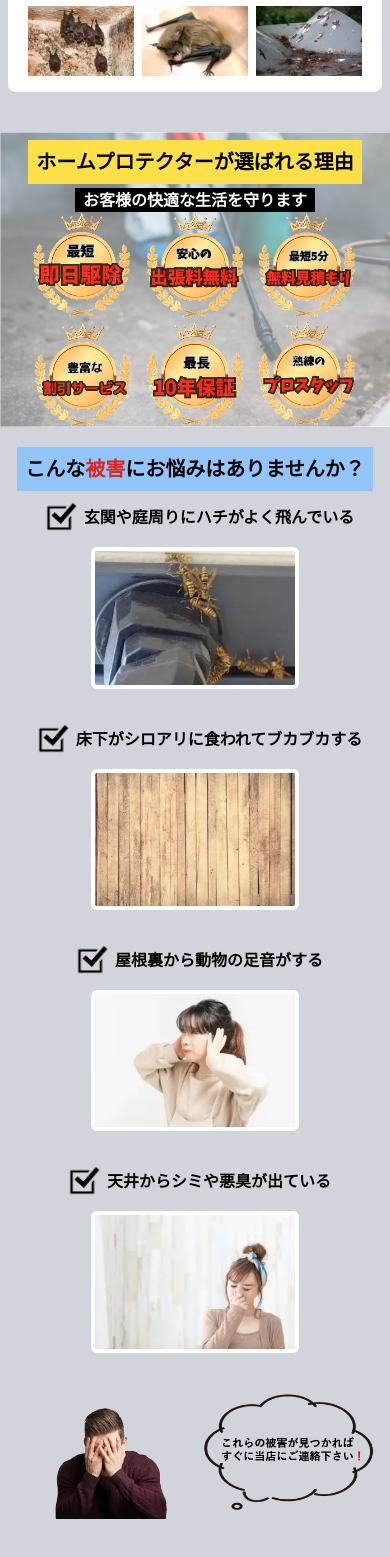
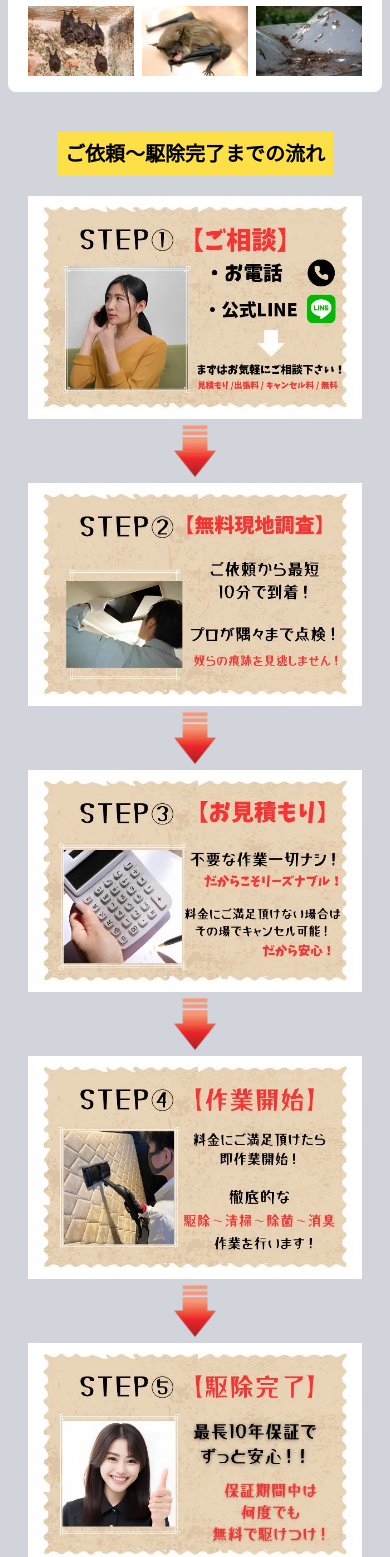
Before and after one commit to ss1119/gaityu-kujo-han, a React (Create React App) app: page / in a window 390 px wide. Shown: the part 7720-9277 px from the top of the page. Built offline with nearby package versions, Linux system fonts and the light colour scheme.

Commit message:
依頼から駆除の流れの修正

```diff
--- a/src/components/parts/Flow.tsx
+++ b/src/components/parts/Flow.tsx
@@ -1,17 +1,14 @@
 type Props = {
-  title: string;
+  fileName: string;
   text: string;
 };
 
 export const Flow = (porps: Props) => {
   return (
-    <div className="flex items-center justify-between">
-      <div className="flex items-center font-bold border-l-8 border-sky-600 text-lg pl-2 xs:text-xs sm:text-xl md:text-3xl lg:text-4xl lg:h-12 lg:pl-4 xl:text-5xl xl:h-16 xl:pl-5">
-        {porps.title}
-      </div>
-      <div className="font-bold text-sm w-3/5 maker p-1 xs:text-xs md:text-lg lg:p-3 xl:text-xl">
-        {porps.text}
-      </div>
-    </div>
+    <img
+      src={"assets/requestFlow/" + porps.fileName}
+      alt={porps.text}
+      className="mx-4 lg:w-2/5 xl:w-1/2"
+    />
   );
 };
--- a/src/components/templates/RequestFlow.tsx
+++ b/src/components/templates/RequestFlow.tsx
@@ -1,34 +1,65 @@
+import { Arrow } from "../parts/Arrow";
 import { Flow } from "../parts/Flow";
-import { Wave } from "../parts/Wave";
 
 export const RequestFlow = () => {
   return (
-    <div className="flex flex-col items-center request-flow-bg pt-5 pb-7 md:pb-14 lg:pt-14 lg:pb-14">
-      <div className="flex justify-center items-center p-2 mb-5 font-bold bg-yellow-300 text-xl xs:text-sm xs:py-1 md:text-4xl md:px-4 lg:px-5 lg:mb-10 lg:text-5xl">
+    <div className="flex flex-col items-center bg-gray-300 pb-7 md:pb-14 lg:pb-14">
+      <div className="flex justify-center items-center p-2 mb-5 font-bold bg-yellow-300 text-xl xs:text-sm xs:py-1 xs:mb-3 md:text-4xl md:px-4 lg:px-5 lg:mb-10 lg:text-5xl">
         ご依頼〜駆除完了までの流れ
       </div>
-      <div className="flex flex-col w-full px-3 md:pl-16 md:pr-16 lg:pl-28 lg:pr-20 xl:pl-64 xl:pr-36">
-        <Flow title="ご依頼" text="お電話・LINEにてご依頼受付中です。" />
-        <Wave />
+      <div className="flex flex-col lg:hidden w-full px-3 md:pl-16 md:pr-16 lg:pl-28 lg:pr-20 xl:pl-64 xl:pr-36">
         <Flow
-          title="無料現地調査"
-          text="最短１０分で駆けつけます。見積りをご提示させていただいた後、料金にご納得いただけましたら駆除を開始させていただきます。"
+          fileName="step1.webp"
+          text="ご相談：お電話・公式LINEでまずはお気軽にご相談下さい"
         />
-        <Wave />
+        <Arrow />
         <Flow
-          title="見積り"
-          text="見積り金額にご満足頂けない場合はキャンセル可能。出張料・見積り料・キャンセル料は一切発生しないため、お気軽にご依頼ください。"
+          fileName="step2.webp"
+          text="無料現地調査：ご依頼から最短10分で到着し、プロが隅々まで点検します"
         />
-        <Wave />
+        <Arrow />
         <Flow
-          title="駆除開始"
-          text="害虫・害獣の駆除はもちろんのこと、徹底的な除菌・清掃作業、再発防止のための原因探しを御約束致します。"
+          fileName="step3.webp"
+          text="お見積もり：不要な作業は一切ナシ、料金にご満足いただけない場合はその場でキャンセル可能です"
         />
-        <Wave />
+        <Arrow />
         <Flow
-          title="駆除完了"
-          text="被害箇所のビフォーアフターをご覧いただき、駆除後の状況をご説明させていただきます。"
+          fileName="step4.webp"
+          text="作業開始：徹底的な駆除・清掃・除菌・消臭作業を行います"
         />
+        <Arrow />
+        <Flow
+          fileName="step5.webp"
+          text="駆除完了：最長10年保証でずっと安心、保証期間中は何度でも無料で駆けつけます"
+        />
+      </div>
+      <div className="hidden lg:flex flex-col">
+        <div className="flex justify-center">
+          <Flow
+            fileName="step1.webp"
+            text="ご相談：お電話・公式LINEでまずはお気軽にご相談下さい"
+          />
+          <Flow
+            fileName="step2.webp"
+            text="無料現地調査：ご依頼から最短10分で到着し、プロが隅々まで点検します"
+          />
+        </div>
+        <div className="flex justify-center pt-8">
+          <Flow
+            fileName="step3.webp"
+            text="お見積もり：不要な作業は一切ナシ、料金にご満足いただけない場合はその場でキャンセル可能です"
+          />
+          <Flow
+            fileName="step4.webp"
+            text="作業開始：徹底的な駆除・清掃・除菌・消臭作業を行います"
+          />
+        </div>
+        <div className="flex justify-center pt-8">
+          <Flow
+            fileName="step5.webp"
+            text="駆除完了：最長10年保証でずっと安心、保証期間中は何度でも無料で駆けつけます"
+          />
+        </div>
       </div>
     </div>
   );
--- a/src/components/views/Home.tsx
+++ b/src/components/views/Home.tsx
@@ -18,10 +18,10 @@ export const Home = () => {
       <Explain />
       <Movie />
       <Descriptions />
+      <RequestFlow />
       <Reason />
       <Damage />
       <Neglect />
-      <RequestFlow />
       <Company />
       <Footer />
     </>
```
